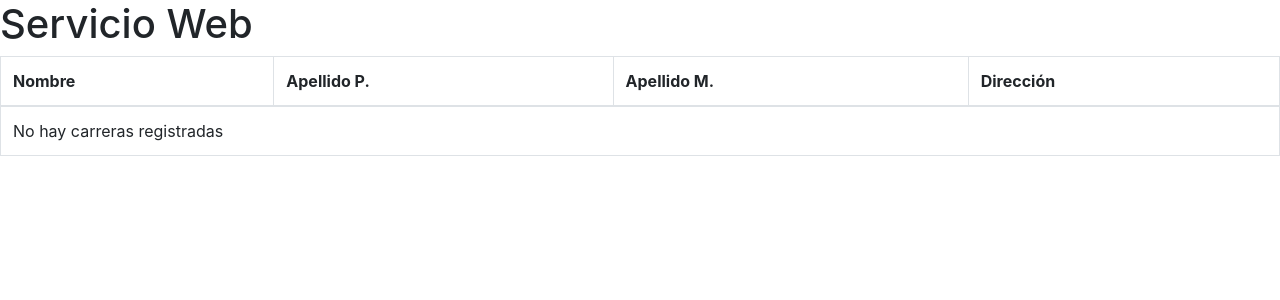
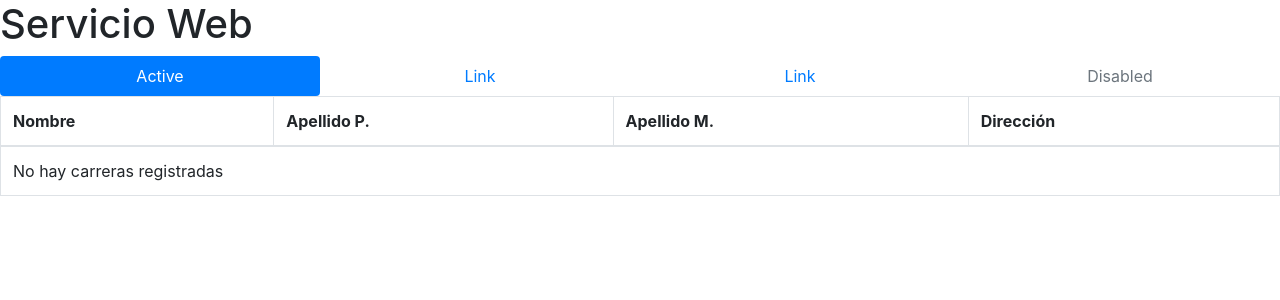
Before and after one commit to crisstrock/webservice, a Django app: page /carrera/ in a window 1280 px wide. Shown: the top 300 px of the page. Run offline with Django 3.2, Linux system fonts and the light colour scheme; data that the repository does not hold is empty; some libraries are stand-ins or nearby versions.

Commit message:
Agregando estilos 9

```diff
--- a/templates/base.html
+++ b/templates/base.html
@@ -12,11 +12,12 @@
 
 	<h1>Servicio Web</h1>
 
-	<div id="sidebar">
-        {% block sidebar %}
-
-        {% endblock %}
-    </div>
+	<nav class="nav nav-pills nav-justified">
+  <a class="nav-item nav-link active" href="#">Active</a>
+  <a class="nav-item nav-link" href="#">Link</a>
+  <a class="nav-item nav-link" href="#">Link</a>
+  <a class="nav-item nav-link disabled" href="#">Disabled</a>
+	</nav>
 
     <div id="content">
         {% block content %}
```
